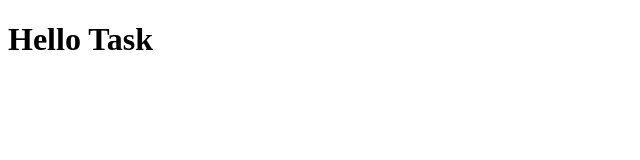
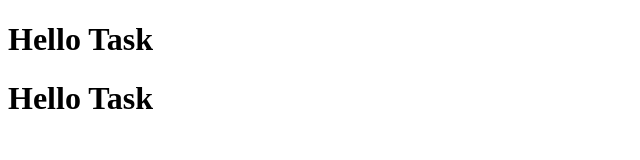
Before and after one commit to Sanjana22-YA/task, a plain HTML site: page index.html in a window 1280 px wide. Shown: the whole page, without its empty margins (0-640 px from the left). Drawn offline with Linux system fonts and the light colour scheme.

Commit message:
Update index.html

```diff
--- a/index.html
+++ b/index.html
@@ -7,5 +7,6 @@
 </head>
 <body>
     <h1>Hello Task</h1>
+    <h1>Hello Task</h1>
 </body>
 </html>
```
